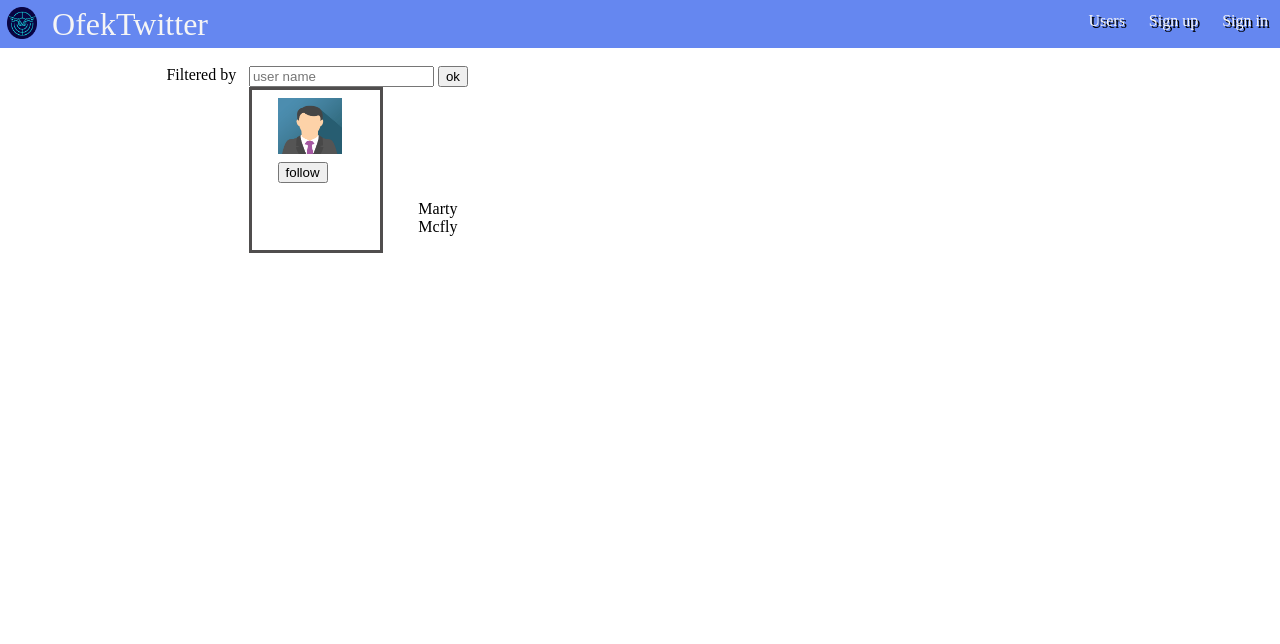
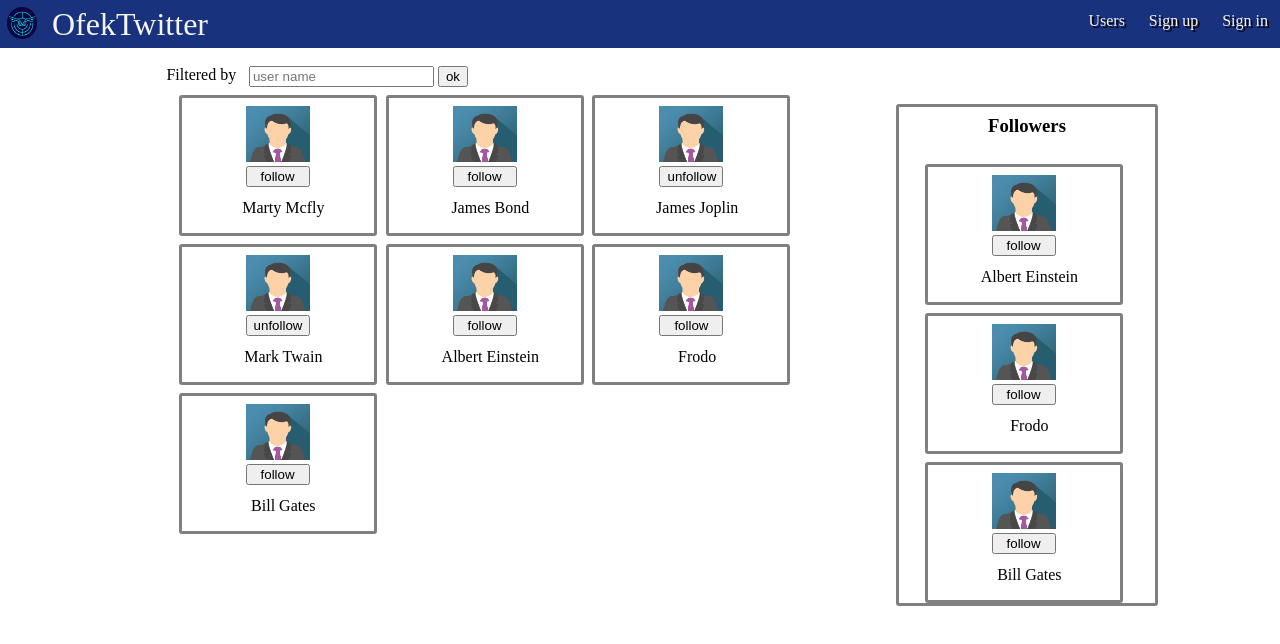
Before and after one commit to danieTalmon/TwitterExercise, a plain HTML site: page index.html in a window 1280 px wide. Drawn offline with Linux system fonts and the light colour scheme.

Commit message:
dashboard-container added

```diff
--- a/css/styles.css
+++ b/css/styles.css
@@ -2,10 +2,10 @@ body {
     margin: 0;
 }
 .topnav {
-    background-color:rgb(101, 135, 240);
+    background-color:rgb(25, 50, 126);
     overflow: hidden;
+    width: 100%;
     height: 3em;
-    max-width:1564px;
 }
 
 .topnav a {
@@ -18,7 +18,6 @@ body {
     text-shadow: 2px 2px black;
 }
 .topnav img {
-    background-color:rgb(101, 135, 240);
     float: left;
     margin: 1ex;
     padding-right: 0.5em;
@@ -49,35 +48,78 @@ body {
     margin-top: 2.2vh;
 }
 
+.twitter-dashboard-left {
+    width: 70%;
+    float: left;
+}
+
 .twitter-flex-container-dashboard {
     display: flex;
     align-content: flex-start;
-    width: 60%;
+    width: 71%;
     height: 100%;
     flex-flow: row wrap;
     margin-left: 1vw;
+    position: relative;
+    left: -5.5vw;
 }
 
 .twitter-person {
-    width: 10vw;
-    height: 20vh;
-    border-style: solid;
-    border-color: rgb(80, 78, 78);
+    width: 15vw;
+    height: auto;
+    text-align: center;
+    border: 0.3vw solid rgb(129, 128, 128) ;
+    border-radius: 3px;
+    margin-top: 1vh;
+    margin-right: 0.7vw;
 
 }
 .twitter-person input {
-    margin-left: 20%;
-    margin-top: 1vh;
+    width: 5vw;
+    margin-top: 0.5vh;
 }
 
 .twitter-person img {
     width: 5vw;
     height: 7vh;
     padding-left: 20%;
+    padding-right: 20%;
     padding-top: 1vh;
+}
+
+.twitter-person p {
+    margin-left: 23%;
+    margin-top: 1.5vh;
+    width: 60%;
 }
 
 
 .twitter-person:hover {
     border-color: rgb(43, 42, 42);
 }
+
+.twitter-dashboard-right {
+    width: 30%;
+    height: 100%;
+    float: right;
+}
+
+.twitter-dashboard-right-flex-container {
+    width: 30%;
+    display: flex;
+    flex-flow: column wrap;
+    border: 0.3vw solid rgb(129, 128, 128) ;
+    border-radius: 3px;
+    width: 20vw;
+    height: auto;
+    margin-top: 7vh;
+}
+
+.twitter-dashboard-right-flex-container h3 {
+    text-align: center;
+    margin-top: 1vh;
+}
+
+.twitter-person-follower {
+    margin-left: 2vw;
+}
--- a/index.html
+++ b/index.html
@@ -18,6 +18,7 @@
     </div>
 </div>
 <div class="twitter-body">
+    <div class="twitter-dashboard-left">
     <p>Filtered by </p>
     <input type="text" placeholder="user name">
     <input type="button" value="ok">
@@ -27,8 +28,59 @@
             <input type="button" value="follow">
             <p>Marty Mcfly</p>
         </div>
-
+        <div class="twitter-person">
+            <img src="images/img_avatar.png">
+            <input type="button" value="follow">
+            <p>James Bond</p>
+        </div>
+        <div class="twitter-person">
+            <img src="images/img_avatar.png">
+            <input type="button" value="unfollow">
+            <p>James Joplin</p>
+        </div>
+        <div class="twitter-person">
+            <img src="images/img_avatar.png">
+            <input type="button" value="unfollow">
+            <p>Mark Twain</p>
+        </div>
+        <div class="twitter-person">
+            <img src="images/img_avatar.png">
+            <input type="button" value="follow">
+            <p>Albert Einstein</p>
+        </div>
+        <div class="twitter-person">
+            <img src="images/img_avatar.png">
+            <input type="button" value="follow">
+            <p>Frodo</p>
+        </div>
+        <div class="twitter-person">
+            <img src="images/img_avatar.png">
+            <input type="button" value="follow">
+            <p>Bill Gates</p>
+        </div>
     </div>
+</div>
+<div class="twitter-dashboard-right">
+    <div class="twitter-dashboard-right-flex-container">
+        <h3>Followers</h3>
+        <div class="twitter-person twitter-person-follower">
+            <img src="images/img_avatar.png">
+            <input type="button" value="follow">
+            <p>Albert Einstein</p>
+        </div>
+        <div class="twitter-person twitter-person-follower">
+            <img src="images/img_avatar.png">
+            <input type="button" value="follow">
+            <p>Frodo</p>
+        </div>
+        <div class="twitter-person twitter-person-follower">
+            <img src="images/img_avatar.png">
+            <input type="button" value="follow">
+            <p>Bill Gates</p>
+        </div>
+    </div>
+    </div>
+</div>
 </div>
 </body>
 </html>
```
